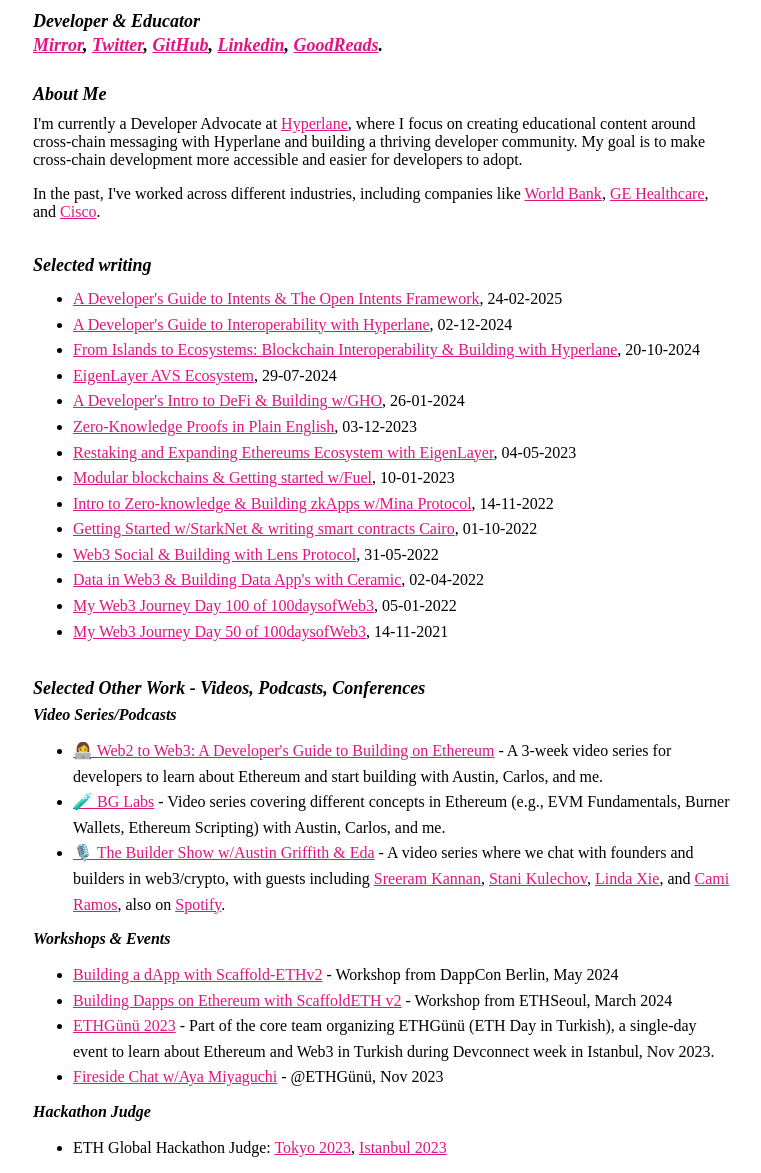
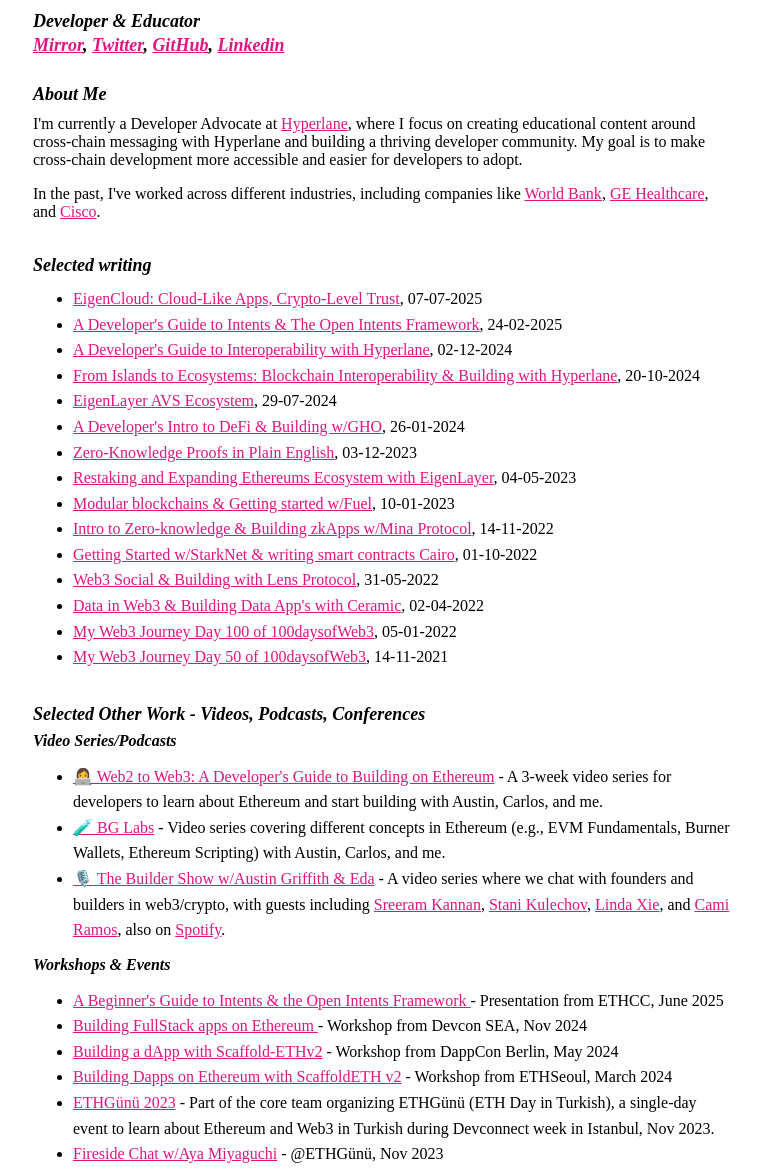
Before and after one commit to edakturk14/edakturk14.github.io, a plain HTML site: page index.html in a window 1280 px wide. Shown: the part 70-1243 px from the top of the page, without its empty margins (257-1018 px from the left). Drawn offline with Linux system fonts and the light colour scheme.

Commit message:
add ethcc, devcon sea, eigencloud blog

```diff
--- a/index.html
+++ b/index.html
@@ -19,8 +19,7 @@
         <a href="https://mirror.xyz/edatweets.eth">Mirror</a>,
         <a href="https://twitter.com/edatweets_">Twitter</a>,
         <a href="https://github.com/edakturk14">GitHub</a>,
-        <a href="https://www.linkedin.com/in/eda-akturk-a9624b105/">Linkedin</a>,
-        <a href="https://www.goodreads.com/user/show/132319008-eda-akturk">GoodReads</a>.
+        <a href="https://www.linkedin.com/in/eda-akturk-a9624b105/">Linkedin</a>
       </h2>
     </div>
     <h2 style="margin-top: 40px;">About Me</h2>
@@ -30,6 +29,7 @@
       <div>
         <h2>Selected writing</h2>
         <ul>
+          <li><a href="https://x.com/edatweets_/status/1942221832934858758">EigenCloud: Cloud-Like Apps, Crypto-Level Trust</a>, 07-07-2025</li>
           <li><a href="https://mirror.xyz/edatweets.eth/qbTJQmNP6Q50dOkLoGG9g13ZUups4j_1YOtw_L2yAjM">A Developer's Guide to Intents &
             The Open Intents Framework</a>, 24-02-2025</li>
           <li><a href="https://mirror.xyz/edatweets.eth/jw-Xz3jCaxhJ7mEIh0UhOnv1xlvcAYmuvLnTyFZEDNM">A Developer's Guide to
@@ -71,6 +71,8 @@
 
         <h3>Workshops & Events</h3>
         <ul>
+          <li><a href="https://www.youtube.com/watch?v=-nKZEl3M9oY">A Beginner's Guide to Intents & the Open Intents Framework </a> - Presentation from ETHCC, June 2025</li>
+          <li><a href="https://www.youtube.com/watch?v=wXMQqx5vEao">Building FullStack apps on Ethereum </a> - Workshop from Devcon SEA, Nov 2024</li>
           <li><a href="https://www.youtube.com/watch?v=8bdo0WpHNX4&t=22s&ab_channel=DappConBerlin">Building a dApp with Scaffold-ETHv2</a> - Workshop from DappCon Berlin, May 2024</li>
           <li><a href="https://www.youtube.com/watch?v=FYuDggnYpFA">Building Dapps on Ethereum with ScaffoldETH v2</a> - Workshop from ETHSeoul, March 2024</li>
           <li><a href="https://ethgunu.com/en/">ETHGünü 2023</a> - Part of the core team organizing ETHGünü (ETH Day in Turkish), a single-day event to learn about Ethereum and Web3 in Turkish during Devconnect week in Istanbul, Nov 2023.</li>
```
